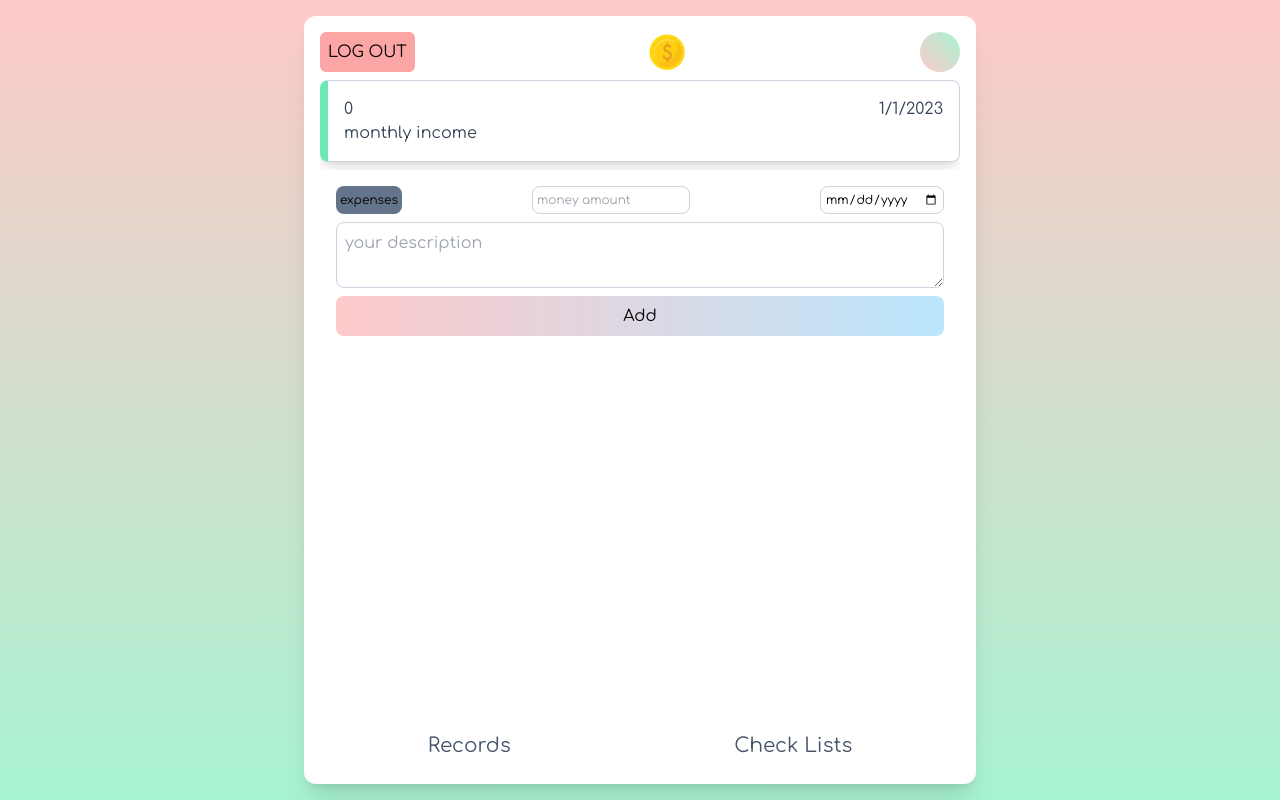
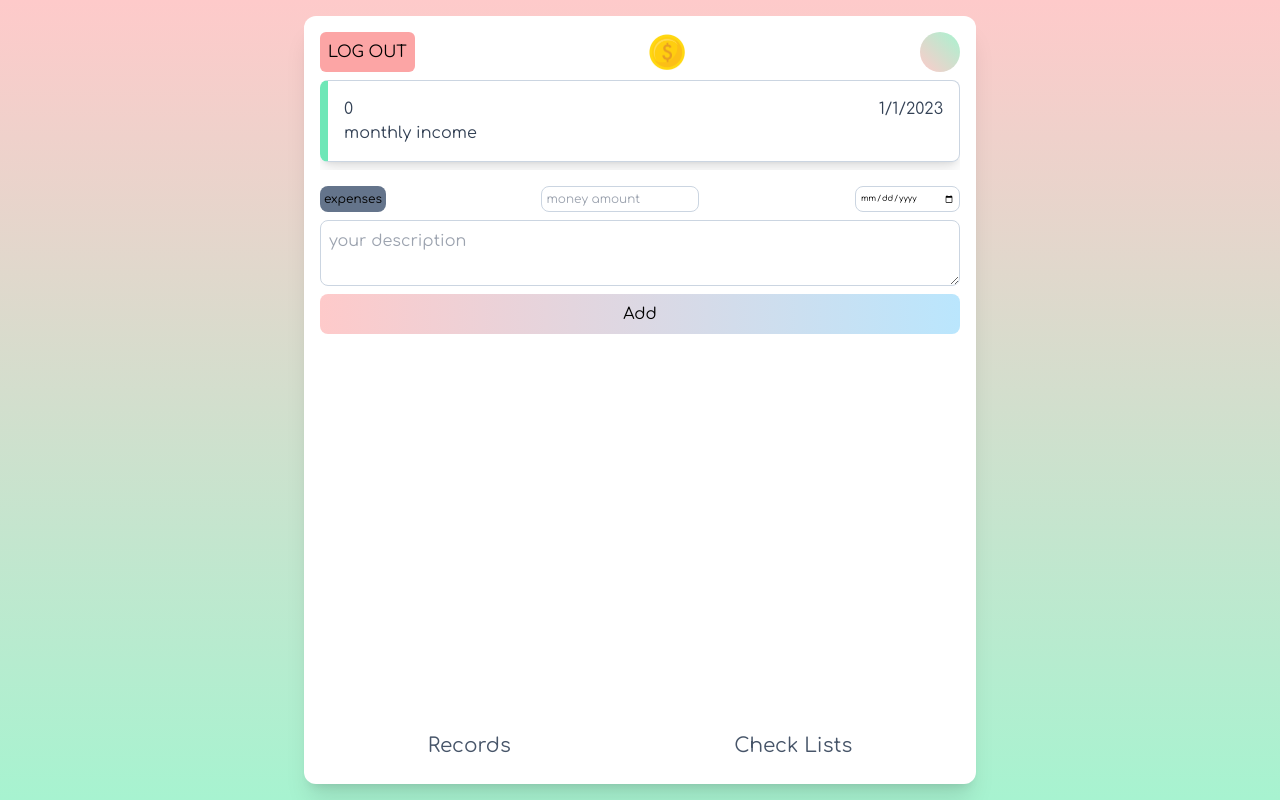
Before and after one commit to OmarShref/pmt, a React (Vite) app: page /home in a window 1280 px wide. Built offline with nearby package versions, Linux system fonts and the light colour scheme; no server answers.

Commit message:
ui fixes

```diff
--- a/src/components/Records.tsx
+++ b/src/components/Records.tsx
@@ -50,7 +50,7 @@ export default function Records() {
           </div>
         ))
         .reverse()}
-      <div className="sticky bottom-0 flex flex-col gap-2 bg-white p-4">
+      <div className="sticky bottom-0 flex flex-col gap-2 bg-white py-4">
         <div className="flex flex-row justify-between gap-2">
           <button className="rounded-lg bg-slate-500 p-1 text-xs">
             expenses
@@ -58,12 +58,12 @@ export default function Records() {
           <input
             type="number"
             placeholder="money amount"
-            className="min-w-0 rounded-lg border border-slate-300 p-1 text-xs focus-visible:outline-blue-500"
+            className="min-w-0  rounded-lg border border-slate-300 p-1 text-xs focus-visible:outline-blue-500"
           />
           <input
             type="date"
             placeholder="date"
-            className="rounded-lg border border-slate-300 p-1 text-xs focus-visible:outline-blue-500"
+            className="w-[105px] rounded-lg border border-slate-300 p-1 text-[8px] focus-visible:outline-blue-500"
           />
         </div>
         <textarea
```
